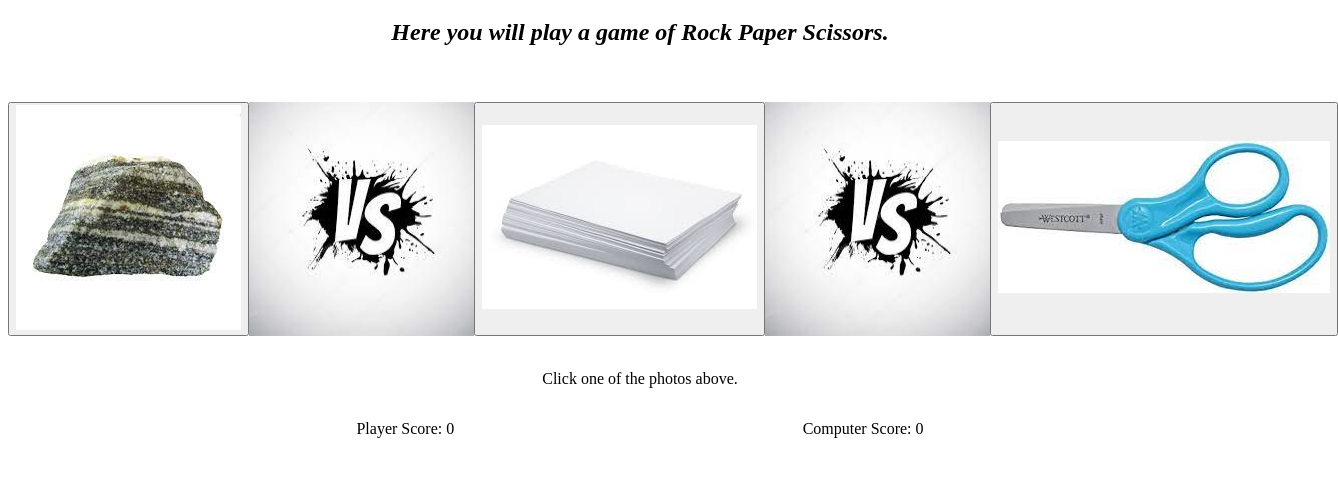
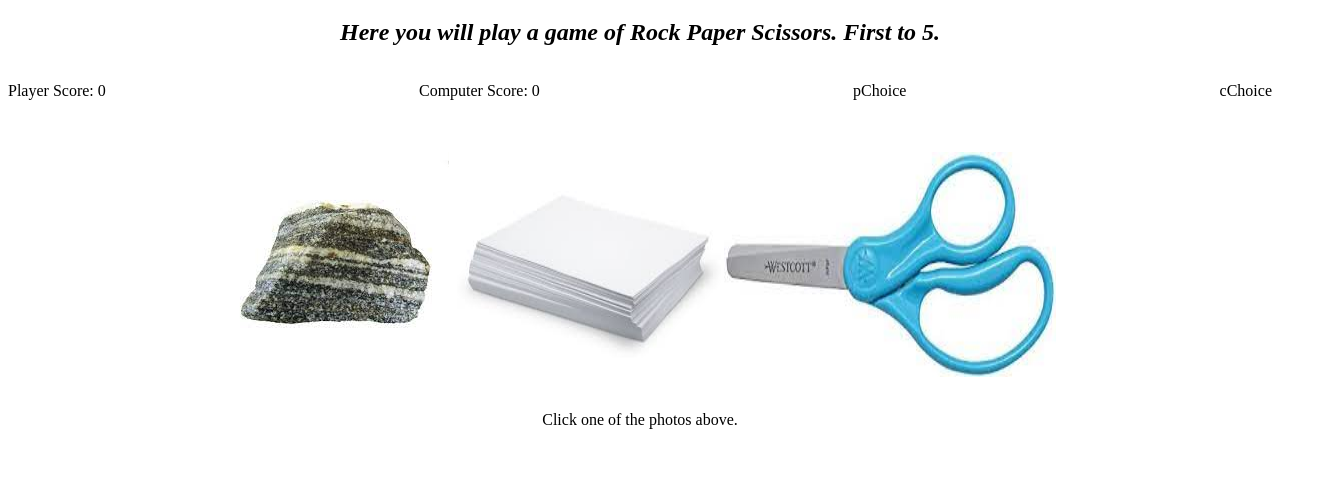
Before and after one commit to ChristopherB91/RPS, a plain HTML site: page index.html in a window 1280 px wide. Shown: the part 61-538 px from the top of the page, 1338 px wide, since content can reach past the window. Drawn offline with Linux system fonts and the light colour scheme.

Commit message:
Responsive

```diff
--- a/Script.js
+++ b/Script.js
@@ -4,89 +4,91 @@ var compScore = 0;
 function play(num) {
   const Selections = [
     {
-        name: 'rock',
-        beats: 'scissors'
+      name: "rock",
+      beats: "scissors",
     },
     {
-        name: 'paper',
-        beats: 'rock'
+      name: "paper",
+      beats: "rock",
     },
     {
-        name: 'scissors',
-        beats: 'paper'
-    }
-]
+      name: "scissors",
+      beats: "paper",
+    },
+  ];
 
   function computerSelection() {
     let compC = Math.floor(Math.random() * 2);
-    return Selections[compC]
+    return Selections[compC];
   }
 
   function playerSelection(nums) {
-    return Selections[nums]
+    return Selections[nums];
   }
 
-function isWinner(selection, opponent){
-    if(playerScore < 5 && compScore < 5){
-        if(selection === opponent){
-            document.querySelector('#results').innerHTML = 'DRAW'
-            document.querySelector('#pChoice').innerHTML = selection.name
-            document.querySelector('#cChoice').innerHTML = opponent.name
+  function isWinner(selection, opponent) {
+    if (playerScore < 5 && compScore < 5) {
+      if (selection === opponent) {
+        document.querySelector("#results").innerHTML = "DRAW";
+        document.querySelector(".pChoice").innerHTML = selection.name;
+        document.querySelector(".cChoice").innerHTML = opponent.name;
+      } else if (selection.name == "rock") {
+        if (opponent.name == "paper") {
+          compScore++;
+          document.querySelector(".comp").innerHTML =
+            "Computer Score:" + " " + compScore;
+          document.querySelector("#results").innerHTML = "LOSE";
+          document.querySelector(".pChoice").innerHTML = selection.name;
+          document.querySelector(".cChoice").innerHTML = opponent.name;
+        } else {
+          playerScore++;
+          document.querySelector(".player").innerHTML =
+            "Player Score:" + " " + playerScore;
+          document.querySelector("#results").innerHTML = "WIN";
+          document.querySelector(".pChoice").innerHTML = selection.name;
+          document.querySelector(".cChoice").innerHTML = opponent.name;
         }
-        else if(selection.name == 'rock'){
-            if(opponent.name == 'paper'){
-            compScore++
-            document.querySelector('#comp').innerHTML = 'Computer Score:' + ' ' + compScore
-            document.querySelector('#results').innerHTML = 'LOSE'
-            document.querySelector('#pChoice').innerHTML = selection.name
-            document.querySelector('#cChoice').innerHTML = opponent.name
-            }else{
-            playerScore++
-            document.querySelector('#player').innerHTML = 'Player Score:' + ' ' + playerScore
-            document.querySelector('#results').innerHTML = 'WIN'
-            document.querySelector('#pChoice').innerHTML = selection.name
-            document.querySelector('#cChoice').innerHTML = opponent.name
+      } else if (selection.name == "scissors") {
+        if (opponent.name == "rock") {
+          compScore++;
+          document.querySelector(".comp").innerHTML =
+            "Computer Score:" + " " + compScore;
+          document.querySelector("#results").innerHTML = "LOOSE";
+          document.querySelector(".pChoice").innerHTML = selection.name;
+          document.querySelector(".cChoice").innerHTML = opponent.name;
+        } else {
+          playerScore++;
+          document.querySelector(".player").innerHTML =
+            "Player Score:" + " " + playerScore;
+          document.querySelector("#results").innerHTML = "WIN";
+          document.querySelector(".pChoice").innerHTML = selection.name;
+          document.querySelector(".cChoice").innerHTML = opponent.name;
         }
-        }
-        else if(selection.name == 'scissors'){
-            if(opponent.name == 'rock'){
-            compScore++
-            document.querySelector('#comp').innerHTML = 'Computer Score:' + ' ' + compScore
-            document.querySelector('#results').innerHTML = 'LOOSE'
-            document.querySelector('#pChoice').innerHTML = selection.name
-            document.querySelector('#cChoice').innerHTML = opponent.name
-            }else{
-            playerScore++
-            document.querySelector('#player').innerHTML = 'Player Score:' + ' ' + playerScore
-            document.querySelector('#results').innerHTML = 'WIN'
-            document.querySelector('#pChoice').innerHTML = selection.name
-            document.querySelector('#cChoice').innerHTML = opponent.name
-            }
-        }
-        else if(selection.name == 'paper'){
-            if(opponent.name == 'scissors'){
-            compScore++
-            document.querySelector('#comp').innerHTML = 'Computer Score:' + ' ' + compScore
-            document.querySelector('#results').innerHTML = 'LOOSE'
-            document.querySelector('#pChoice').innerHTML = selection.name
-            document.querySelector('#cChoice').innerHTML = opponent.name
-            }else{
-            playerScore++
-            document.querySelector('#player').innerHTML = 'Player Score:' + ' ' + playerScore
-            document.querySelector('#results').innerHTML = 'WIN'
-            document.querySelector('#pChoice').innerHTML = selection.name
-            document.querySelector('#cChoice').innerHTML = opponent.name
+      } else if (selection.name == "paper") {
+        if (opponent.name == "scissors") {
+          compScore++;
+          document.querySelector(".comp").innerHTML =
+            "Computer Score:" + " " + compScore;
+          document.querySelector("#results").innerHTML = "LOOSE";
+          document.querySelector(".pChoice").innerHTML = selection.name;
+          document.querySelector(".cChoice").innerHTML = opponent.name;
+        } else {
+          playerScore++;
+          document.querySelector(".player").innerHTML =
+            "Player Score:" + " " + playerScore;
+          document.querySelector("#results").innerHTML = "WIN";
+          document.querySelector(".pChoice").innerHTML = selection.name;
+          document.querySelector(".cChoice").innerHTML = opponent.name;
         }
       }
     }
-    if(playerScore >= 5){
-        document.querySelector('#pChoice').innerHTML = 'You WIN'
-        document.querySelector('#cChoice').innerHTML = 'Refresh to play again'
-    }
-    else if(compScore >= 5){
-        document.querySelector('#pChoice').innerHTML = 'You LOSE'
-        document.querySelector('#cChoice').innerHTML = 'Refresh to play again'
+    if (playerScore >= 5) {
+      document.querySelector(".pChoice").innerHTML = "You WIN";
+      document.querySelector(".cChoice").innerHTML = "Refresh to play again";
+    } else if (compScore >= 5) {
+      document.querySelector(".pChoice").innerHTML = "You LOSE";
+      document.querySelector(".cChoice").innerHTML = "Refresh to play again";
     }
   }
-    isWinner(playerSelection(num), computerSelection())
+  isWinner(playerSelection(num), computerSelection());
 }
--- a/Style.css
+++ b/Style.css
@@ -1,4 +1,63 @@
-.sub-title{
+.sub-title {
+  display: flex;
+  justify-content: center;
+}
+
+#imgs {
+  max-width: 100%;
+  height: auto;
+}
+
+input,
+img {
+  max-width: 100%;
+  height: auto;
+}
+
+#desk {
+  display: flex;
+  justify-content: space-around;
+}
+
+#results {
+  display: flex;
+  justify-content: center;
+}
+
+.container {
+  display: grid;
+  place-content: center;
+}
+
+@media (max-width: 1300px) {
+  .vs {
+    display: none;
+  }
+}
+
+@media (max-width: 840px) {
+  .vs {
+    display: none;
+  }
+  #imgs {
     display: flex;
-    justify-content: center;
+    flex-direction: column;
+    max-width: 60%;
+  }
+  #mobile {
+    display: flex;
+    justify-content: space-between;
+  }
+
+  #desk,
+  #results {
+    display: none;
+  }
 }
+
+@media (min-width: 840px) {
+  #mobile {
+    display: flex;
+    justify-content: space-between;
+  }
+}
--- a/index.html
+++ b/index.html
@@ -1,35 +1,37 @@
 <!DOCTYPE html>
 <html lang="en">
-    <link rel="stylesheet" href="Style.css">
-<head>
-    <meta charset="UTF-8">
-    <meta http-equiv="X-UA-Compatible" content="IE=edge">
-    <meta name="viewport" content="width=device-width, initial-scale=1.0">
+  <link rel="stylesheet" href="Style.css" />
+  <head>
+    <meta charset="UTF-8" />
+    <meta http-equiv="X-UA-Compatible" content="IE=edge" />
+    <meta name="viewport" content="width=device-width, initial-scale=1.0" />
     <title>RPS game</title>
     <h1 class="sub-title"><b>WELCOME TO RPS</b></h1>
-    <h2 class="sub-title"><i>Here you will play a game of Rock Paper Scissors.</i></h2>
-    <br/>
-    <br/>
-    <div id="imgs" style="display: flex; justify-content: space-between;">
-        <button onclick="play(0)"><img src="imgs/rock.jpg"/></button>
-        <img src="imgs/versus.jpg"/>
-        <button onclick="play(1)"><img src="imgs/paper.jpg"/></button>
-        <img src="imgs/versus.jpg"/>
-        <button onclick="play(2)"><img src="imgs/scissors.jpg"/></button>
+    <h2 class="sub-title">
+      <i>Here you will play a game of Rock Paper Scissors. First to 5.</i>
+    </h2>
+    <div id="mobile">
+      <p class="player">Player Score: 0</p>
+      <p class="comp">Computer Score: 0</p>
+      <p class="pChoice">pChoice</p>
+      <p class="cChoice">cChoice</p>
     </div>
-</head>
-<br/>
-<body>
-    <p id = 'results' style="display: flex; justify-content: center;">Click one of the photos above.</p>
-    <div style="display: flex; justify-content: space-evenly;">
-        <p id="player">Player Score: 0</p>
-        <p id="comp">Computer Score: 0</p>
+    <br />
+    <br />
+    <div class="container">
+      <div id="imgs" style="display: flex; justify-content: space-between">
+        <input type="image" onclick="play(0)" src="imgs/rock.jpg" />
+        <img class="vs" src="imgs/versus.jpg" />
+        <input type="image" onclick="play(1)" src="imgs/paper.jpg" />
+        <img class="vs" src="imgs/versus.jpg" />
+        <input type="image" onclick="play(2)" src="imgs/scissors.jpg" />
+      </div>
     </div>
-    <div style="display: flex; justify-content: space-evenly;">
-        <p id="pChoice"></p>
-        <p id="cChoice"></p>
-    </div>
-    <br/>
-</body>
-<script src="Script.js"></script>
+  </head>
+  <br />
+  <body>
+    <p id="results">Click one of the photos above.</p>
+    <br />
+  </body>
+  <script src="Script.js"></script>
 </html>
```
Lines whose indentation alone changed are shown as unchanged.
